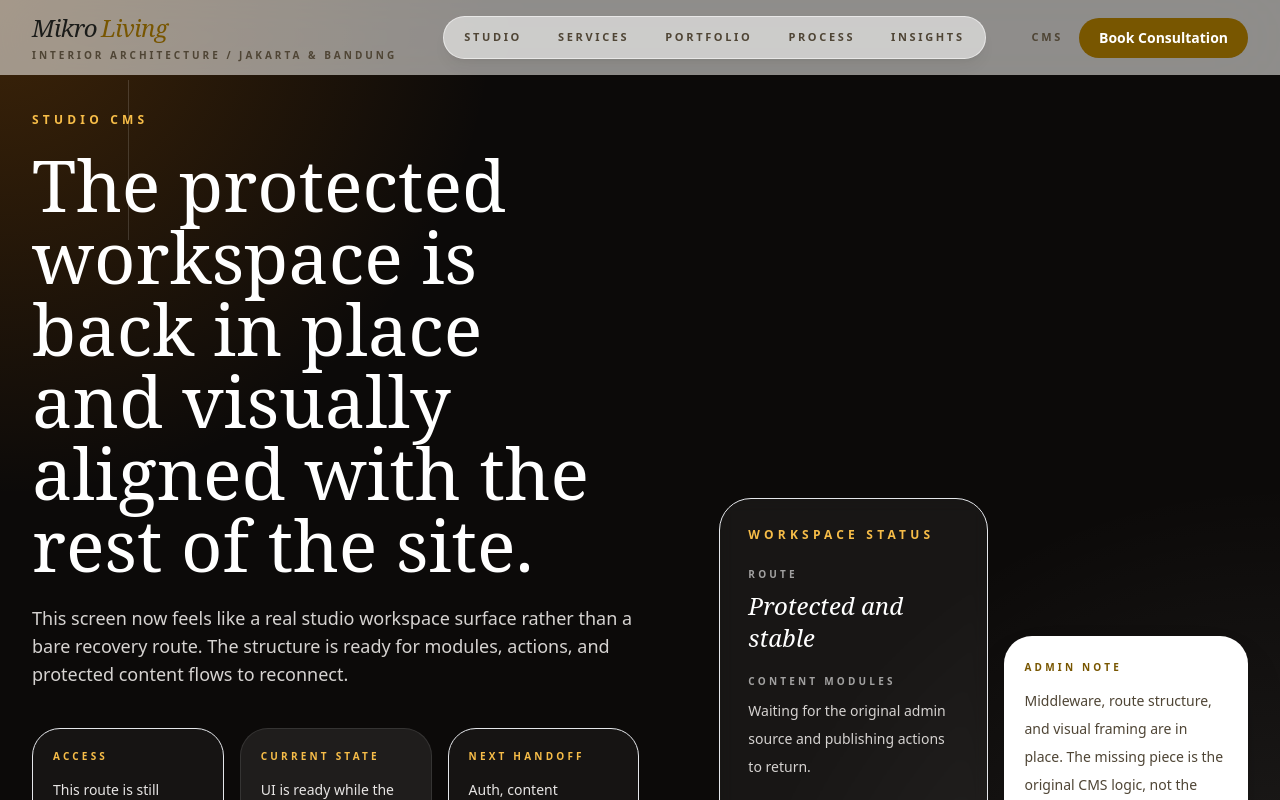
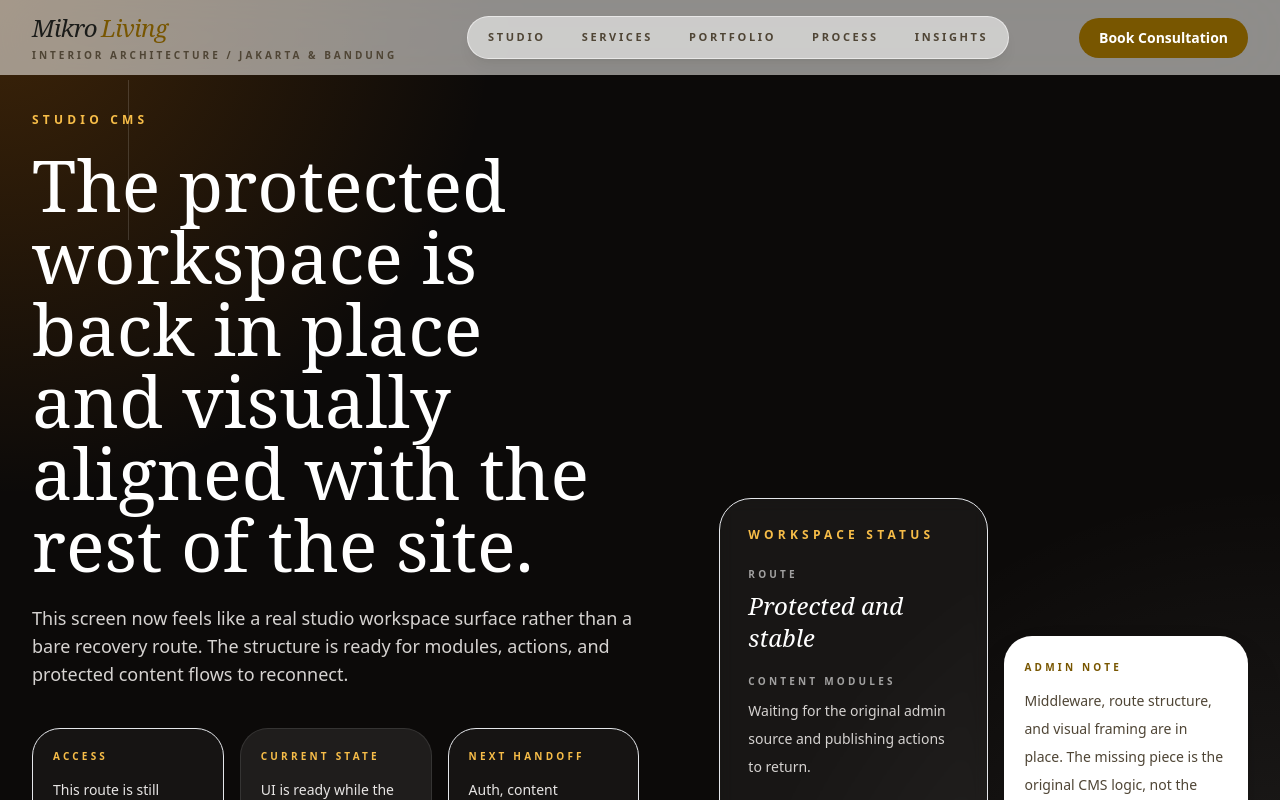
Before and after one commit to ceceabdurahman-dot/mikro-living, a Next.js app: page /cms in a window 1280 px wide. Shown: the top 800 px of the page. Built offline with nearby package versions, Linux system fonts and the light colour scheme.

Commit message:
perapihan halaman public dan hiddenkan menu cms/cms admin

```diff
--- a/components/site/site-footer.tsx
+++ b/components/site/site-footer.tsx
@@ -100,12 +100,6 @@ export function SiteFooter() {
                 >
                   Consultation
                 </Link>
-                <Link
-                  href="/login"
-                  className="transition-colors hover:text-primary focus-visible:outline focus-visible:outline-2 focus-visible:outline-offset-4 focus-visible:outline-primary"
-                >
-                  CMS Login
-                </Link>
               </div>
             </div>
 
--- a/components/site/site-header.tsx
+++ b/components/site/site-header.tsx
@@ -31,12 +31,6 @@ export function SiteHeader() {
         </nav>
 
         <div className="hidden items-center gap-4 lg:flex">
-          <Link
-            href="/login"
-            className="text-[11px] font-bold uppercase tracking-[0.24em] text-on-surface-variant transition-colors hover:text-on-surface focus-visible:outline focus-visible:outline-2 focus-visible:outline-offset-4 focus-visible:outline-primary"
-          >
-            CMS
-          </Link>
           <Link
             href="/contact"
             className="inline-flex items-center justify-center rounded-full bg-primary px-5 py-2.5 text-sm font-semibold text-on-primary transition-[background-color,transform] duration-200 hover:bg-primary-container motion-safe:hover:-translate-y-0.5 motion-reduce:transform-none focus-visible:outline focus-visible:outline-2 focus-visible:outline-offset-4 focus-visible:outline-primary"
@@ -72,18 +66,12 @@ export function SiteHeader() {
               ))}
             </div>
 
-            <div className="mt-5 flex gap-3">
+            <div className="mt-5">
               <Link
                 href="/contact"
-                className="inline-flex flex-1 items-center justify-center rounded-full bg-primary px-4 py-3 text-center text-sm font-semibold text-on-primary transition-colors hover:bg-primary-container focus-visible:outline focus-visible:outline-2 focus-visible:outline-offset-4 focus-visible:outline-primary"
+                className="inline-flex w-full items-center justify-center rounded-full bg-primary px-4 py-3 text-center text-sm font-semibold text-on-primary transition-colors hover:bg-primary-container focus-visible:outline focus-visible:outline-2 focus-visible:outline-offset-4 focus-visible:outline-primary"
               >
                 Consultation
-              </Link>
-              <Link
-                href="/login"
-                className="inline-flex items-center justify-center rounded-full border border-outline-variant/40 px-4 py-3 text-sm font-semibold text-on-surface transition-colors hover:bg-surface-container-low focus-visible:outline focus-visible:outline-2 focus-visible:outline-offset-4 focus-visible:outline-primary"
-              >
-                CMS
               </Link>
             </div>
           </div>
```
